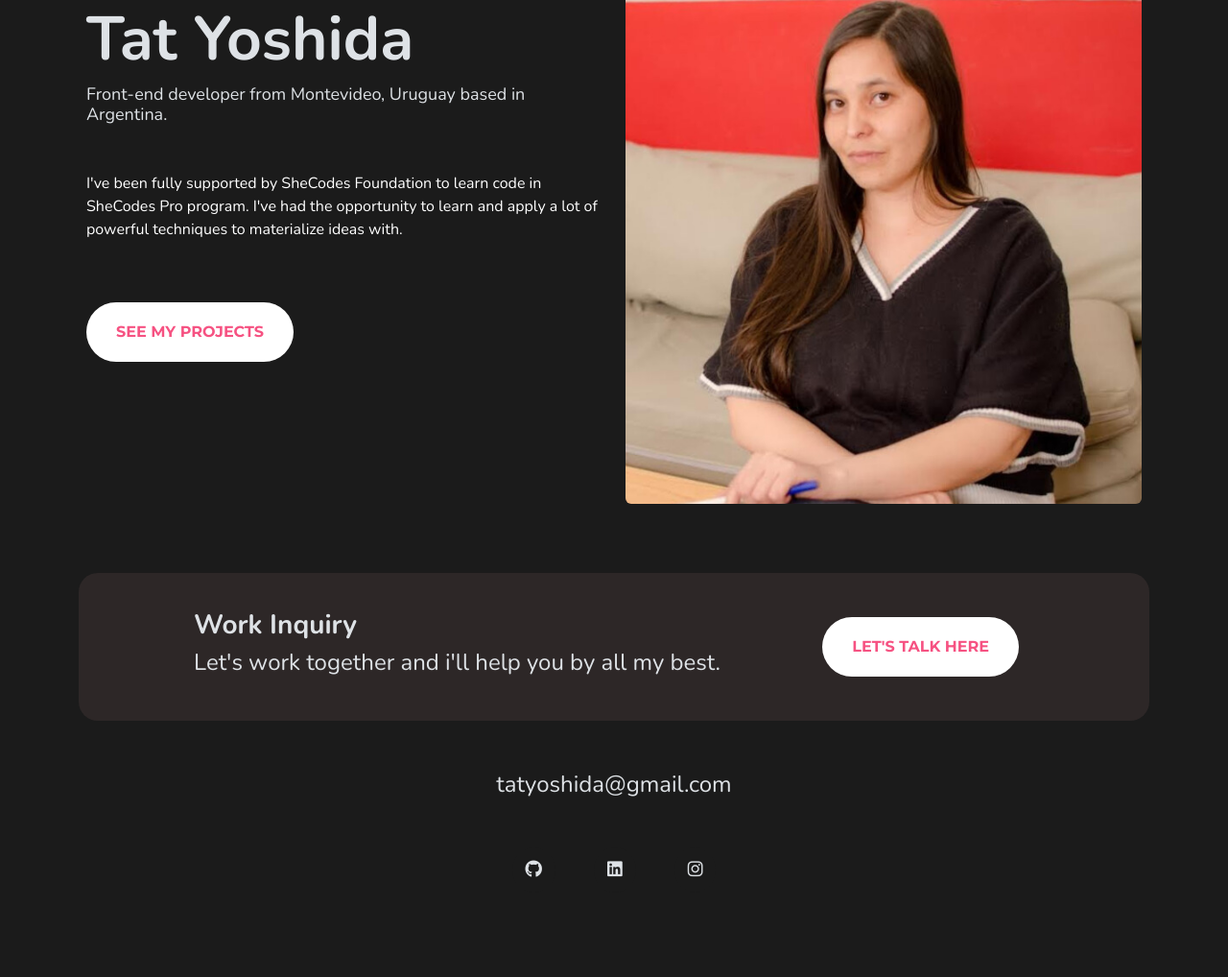
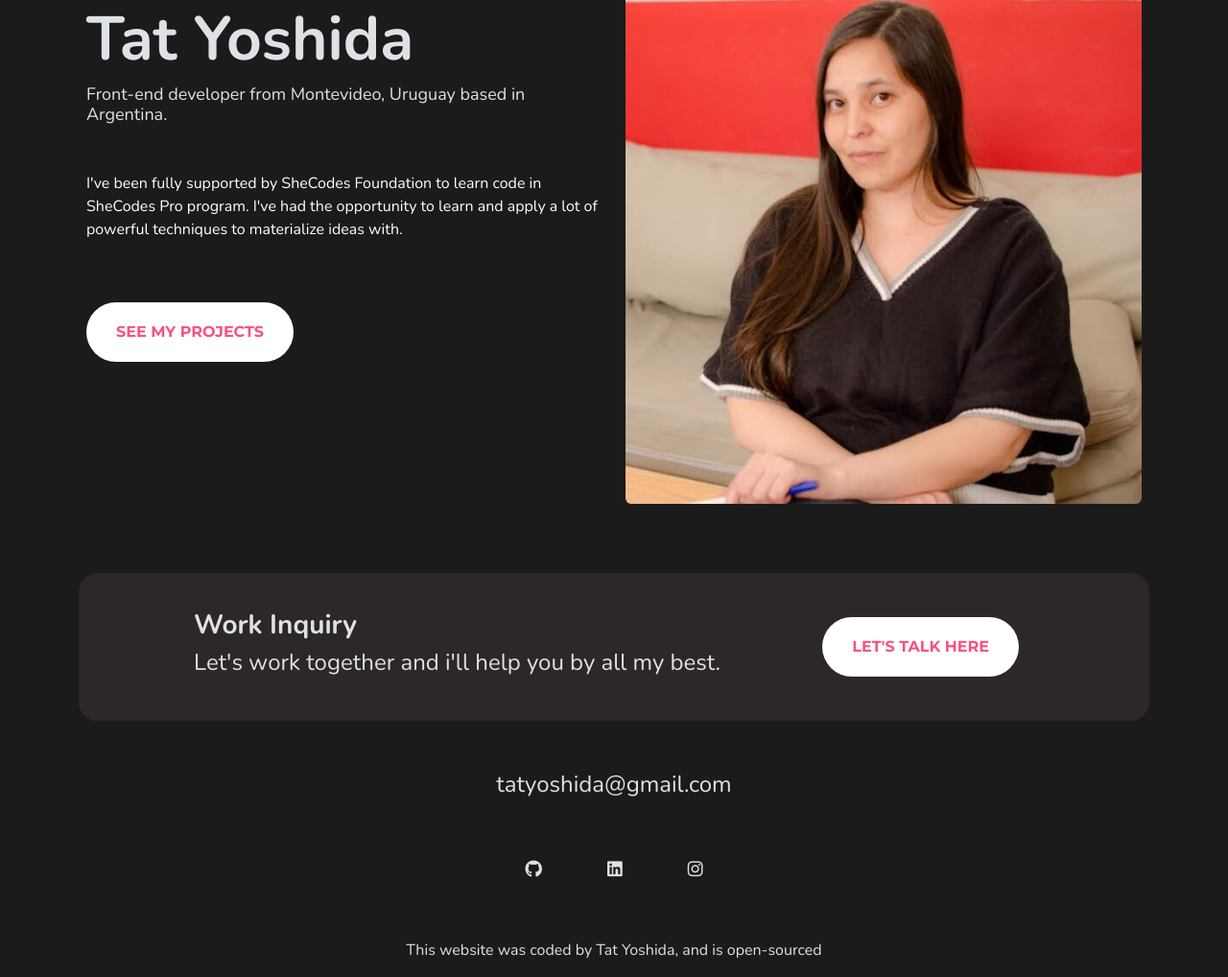
Before and after one commit to tatyoshida/portfolio-project, a plain HTML site: page about.html in a window 1280 px wide. Shown: the part 195-1213 px from the top of the page at 96% size. Before the commit the page ends 1173 px from the top, so only its background shows below. Drawn offline with nearby package versions, Linux system fonts and the light colour scheme.

Commit message:
Updated footer p

```diff
--- a/about.html
+++ b/about.html
@@ -53,7 +53,7 @@
       </div>
     </div>
   </div>
-  <footer>
+  <footer class="mb-3">
     <div class="container mb-5">
       <div class="contact-box justify-content-between mb-5 d-none d-md-flex">
         <div class="footer-content pt-2">
@@ -79,6 +79,10 @@
         </a>
       </div>
     </div>
+    <p class="text-center mt-3">
+      This website was coded by Tat Yoshida, and is
+      <a href="https://github.com/tatyoshida/portfolio-project" target="_blank"> open-sourced </a>
+    </p>
   </footer>
   </body>
 
```
Also changed, not shown: contact.html (+5 -1 lines), index.html (+2 -2 lines), work.html (+5 -1 lines).
